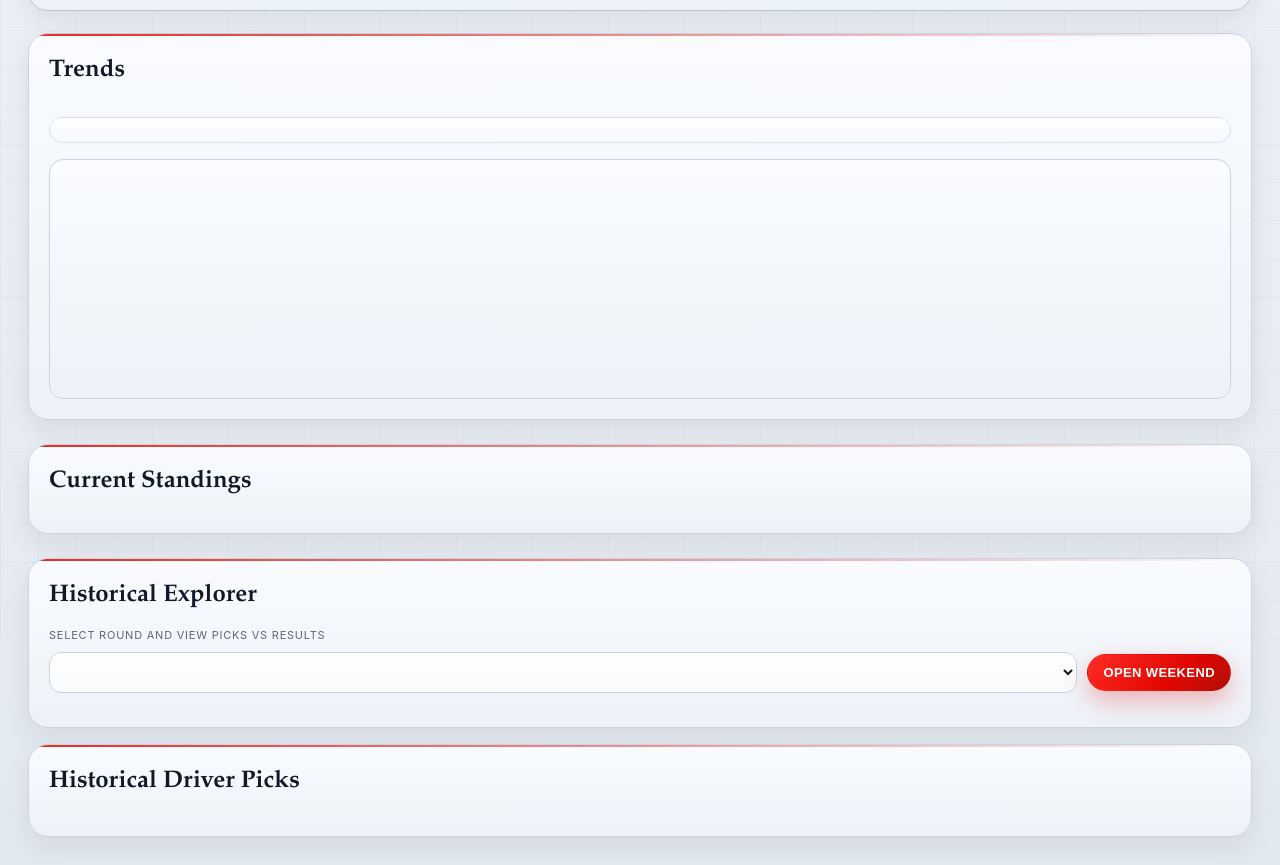
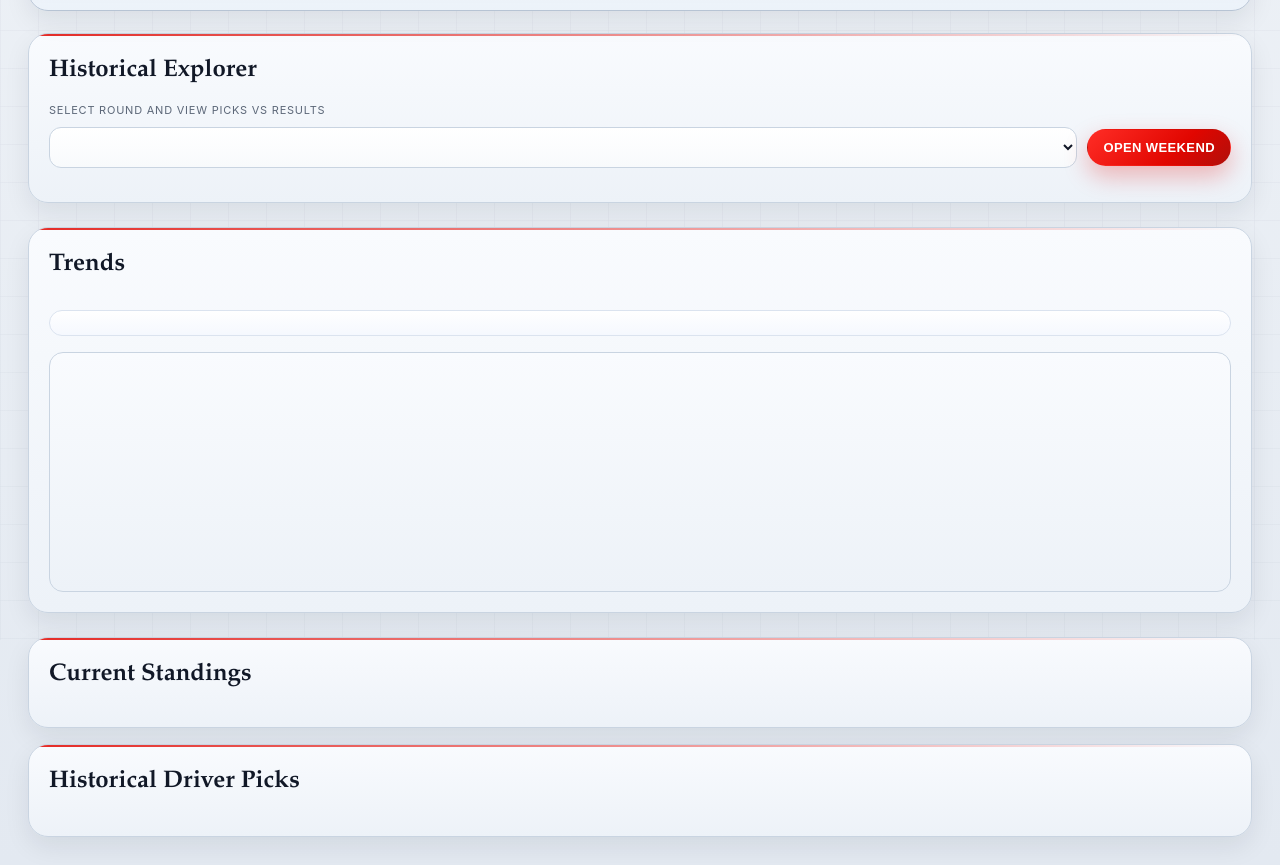
Before and after one commit to hjlawrence71/f1-predictions, a website with bundled scripts: page public/season.html in a window 1280 px wide. Shown: the part 160-1025 px from the top of the page. Built offline with nearby package versions, Linux system fonts and the light colour scheme; no server answers.

Commit message:
Move historical explorer to top of season hub

```diff
--- a/public/season.html
+++ b/public/season.html
@@ -36,7 +36,19 @@
       </div>
     </header>
 
-    <section class="card">
+    <section id="historicalSection" class="card history-round-nav">
+      <h2>Historical Explorer</h2>
+      <div class="history-round-controls">
+        <label for="raceSelect">Select round and view picks vs results</label>
+        <div class="history-round-row">
+          <select id="raceSelect"></select>
+          <button id="goRoundBtn" class="btn ghost" type="button">Open weekend</button>
+        </div>
+      </div>
+      <div id="explorerRoundDetails" class="explorer-round-details"></div>
+    </section>
+
+    <section class="card" style="margin-top: 24px;">
       <h2>Trends</h2>
       <div class="kpi" id="kpiGrid"></div>
       <div id="tieBreakCard" class="tiebreak-card" style="margin-top: 12px;"></div>
@@ -48,18 +60,6 @@
     <section class="card" style="margin-top: 24px;">
       <h2>Current Standings</h2>
       <div id="standingsTable"></div>
-    </section>
-
-    <section id="historicalSection" class="card history-round-nav" style="margin-top: 24px;">
-      <h2>Historical Explorer</h2>
-      <div class="history-round-controls">
-        <label for="raceSelect">Select round and view picks vs results</label>
-        <div class="history-round-row">
-          <select id="raceSelect"></select>
-          <button id="goRoundBtn" class="btn ghost" type="button">Open weekend</button>
-        </div>
-      </div>
-      <div id="explorerRoundDetails" class="explorer-round-details"></div>
     </section>
 
     <section class="card" style="margin-top: 16px;">
```
